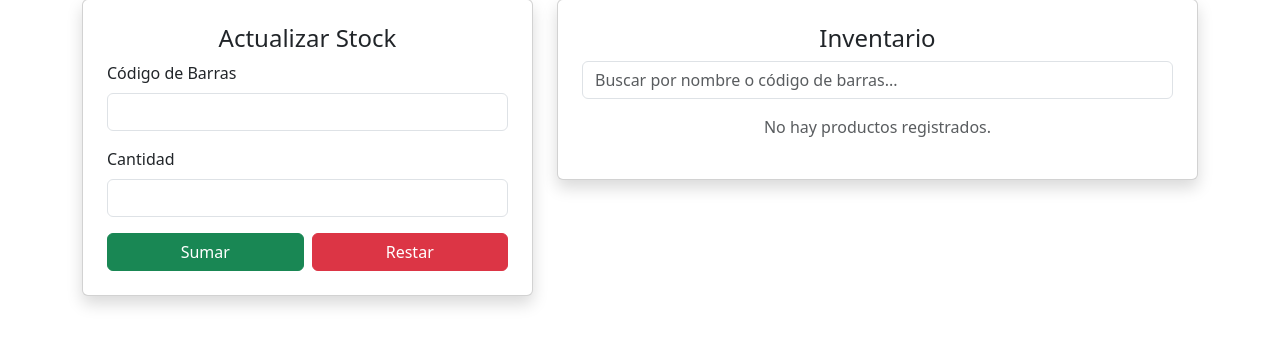
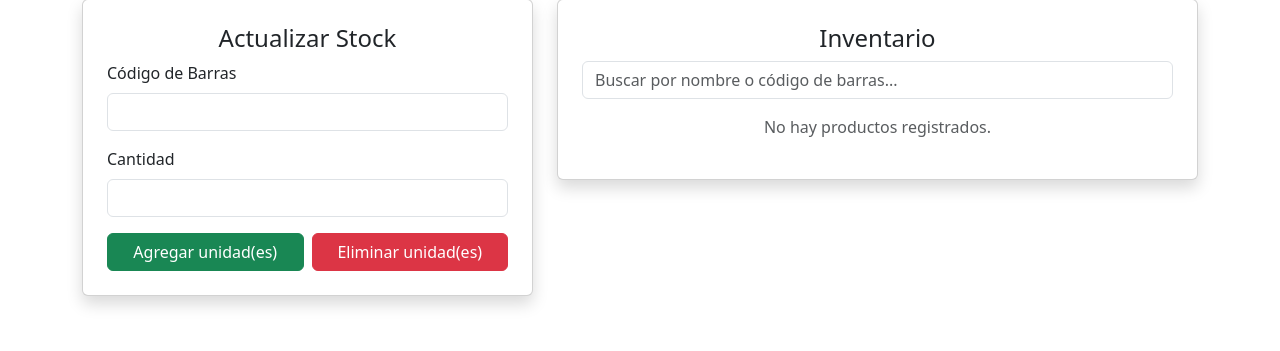
Before and after one commit to jmartinezr3009/proyectobddistribuidas, a Django app: page /Gestioninventario/ in a window 1280 px wide. Shown: the part 119-470 px from the top of the page. Run offline with Django 5.2, Linux system fonts and the light colour scheme; data that the repository does not hold is empty; some libraries are stand-ins or nearby versions.

Commit message:
feat: Segunda entrega

```diff
--- a/mi_proyecto/settings.py
+++ b/mi_proyecto/settings.py
@@ -136,7 +136,7 @@ AUTH_USER_MODEL = 'web.Usuario'
 EMAIL_USE_TLS = True
 EMAIL_HOST = 'smtp.gmail.com'
 EMAIL_PORT = 587
-EMAIL_HOST_USER = 'paoalm1castro@gmail.com'
-EMAIL_HOST_PASSWORD = ''
+EMAIL_HOST_USER = 'paoalm1castro@gmail.com' # Modificar
+EMAIL_HOST_PASSWORD = '' #Modificar / contrasena de app
 EMAIL_BACKEND = 'django.core.mail.backends.smtp.EmailBackend'
 DEFAULT_FROM_EMAIL = EMAIL_HOST_USER
--- a/web/templates/AnalisisVentas.html
+++ b/web/templates/AnalisisVentas.html
@@ -107,7 +107,7 @@
         {% endif %}
     </div>
 
-    <div class="card p-4 shadow mb-3">
+        <div class="card p-4 shadow mb-3">
         <h4 class="text-center">Generar Reporte PDF</h4>
         <form method="GET" action="{% url 'reporte_pdf' %}" class="d-flex flex-column align-items-center">
             <div class="mb-3">
--- a/web/templates/Gestioninventario.html
+++ b/web/templates/Gestioninventario.html
@@ -41,8 +41,8 @@
                         <input type="number" name="cantidad" id="cantidad" class="form-control" required>
                     </div>
                     <div class="d-flex gap-2">
-                        <button type="submit" name="accion" value="agregar" class="btn btn-success w-50">Sumar</button>
-                        <button type="submit" name="accion" value="eliminar" class="btn btn-danger w-50">Restar</button>
+                        <button type="submit" name="accion" value="agregar" class="btn btn-success w-50">Agregar unidad(es)</button>
+                        <button type="submit" name="accion" value="eliminar" class="btn btn-danger w-50">Eliminar unidad(es)</button>
                     </div>
                 </form>
             </div>
--- a/web/views.py
+++ b/web/views.py
@@ -125,6 +125,7 @@ def gestionar_productos(request):
 def eliminar_producto(request, codigo_barras):
     producto = Producto.objects.get(codigo_barras=codigo_barras)
     producto.delete()
+    messages.success(request, "Producto eliminado correctamente.")
     return redirect("Gestionproductos")
 
 
```
